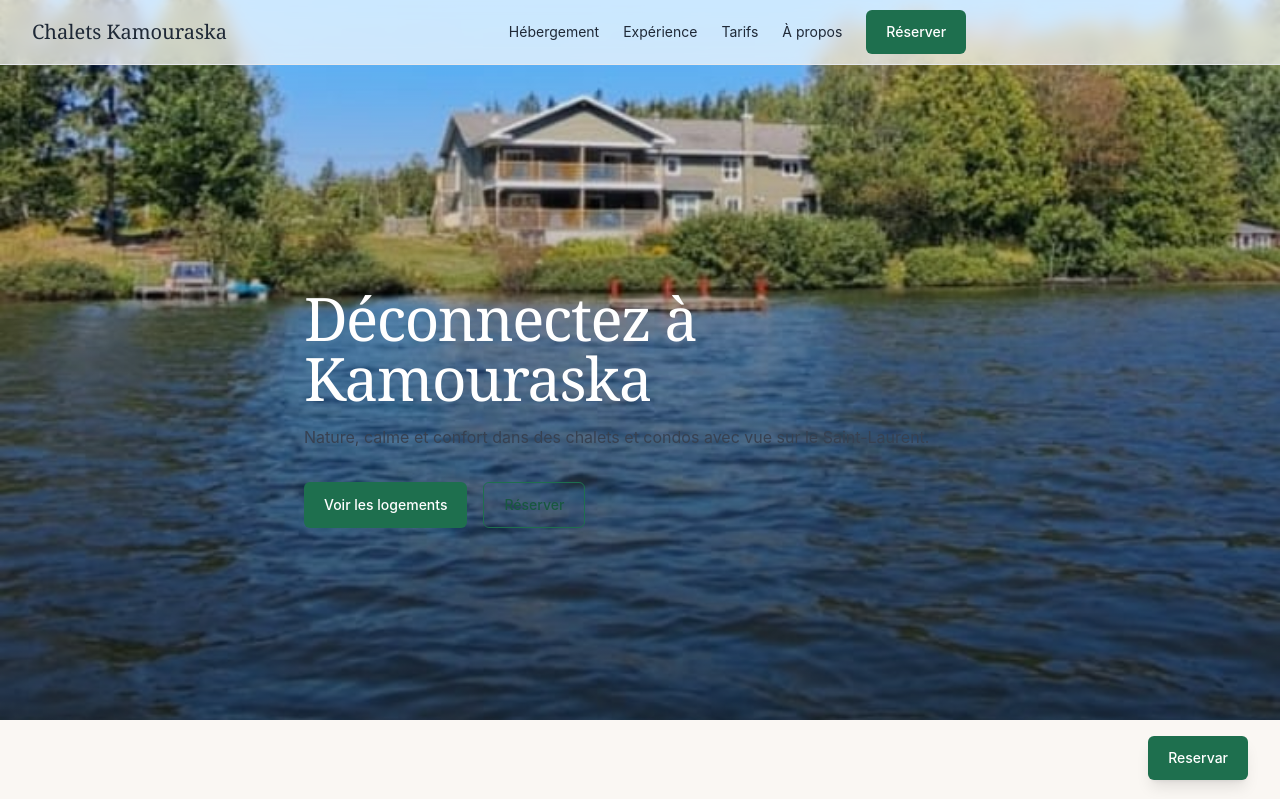
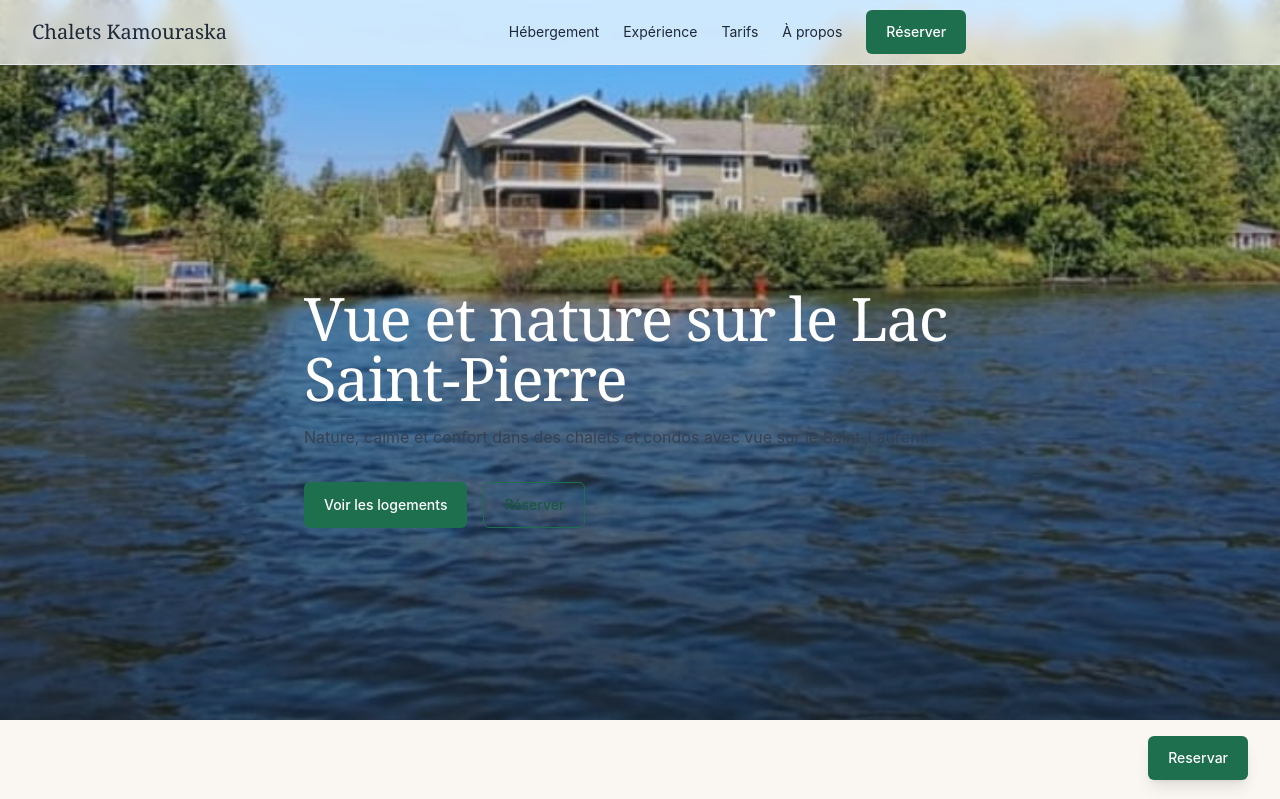
Before and after one commit to lreinaca/Web_Condos-RegionKamouraska, a Next.js app in the folder CascadeProjects/Web_Condos-RegionKamouraska/: page / in a window 1280 px wide. Shown: the top 799 px of the page. Built offline with nearby package versions, Linux system fonts and the light colour scheme.

Commit message:
update: change hero title to 'Vue et nature sur le Lac Saint-Pierre'

```diff
--- a/CascadeProjects/Web_Condos-RegionKamouraska/components/Hero.tsx
+++ b/CascadeProjects/Web_Condos-RegionKamouraska/components/Hero.tsx
@@ -12,7 +12,7 @@ export function Hero() {
       <div className="absolute inset-0 bg-gradient-to-t from-black/60 md:from-black/50 to-black/10" />
       <div className="safe-max relative">
         <div className="max-w-2xl text-white pt-24">
-          <h1 className="h1 mb-4">Déconnectez à Kamouraska</h1>
+          <h1 className="h1 mb-4">Vue et nature sur le Lac Saint-Pierre</h1>
           <p className="p text-white/90 mb-8">Nature, calme et confort dans des chalets et condos avec vue sur le Saint-Laurent.</p>
           <div className="flex gap-4">
             <Link href="/alojamientos" className="btn bg-white text-gray-900 hover:bg-gray-100">Voir les logements</Link>
```
